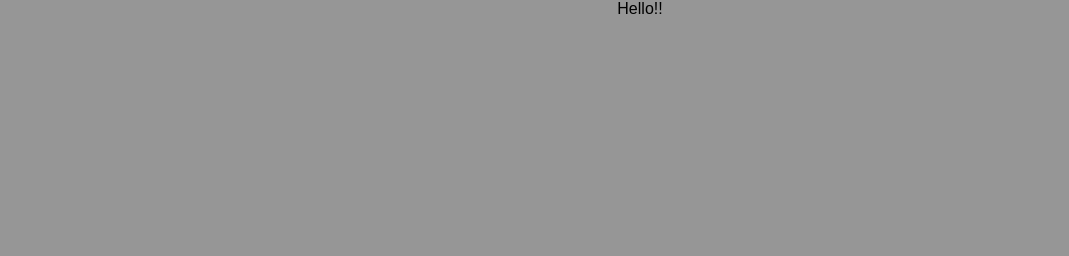
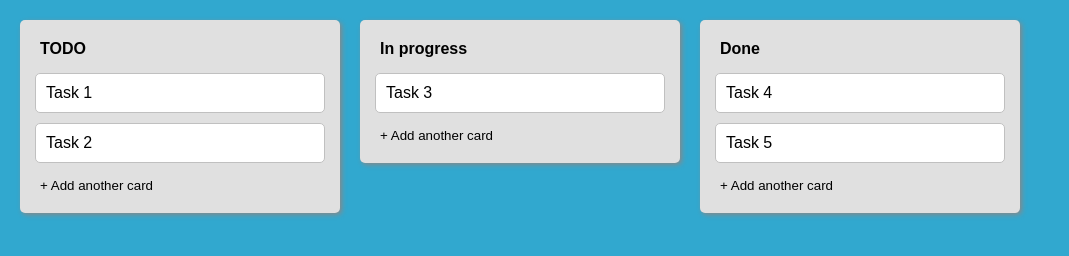
Before and after one commit to KeplerXIII/adv_web_cicd_6, a website built with webpack: page src/index.html in a window 1280 px wide. Shown: the whole page, without its empty margins (0-1069 px from the left). Built offline with nearby package versions, Linux system fonts and the light colour scheme.

Commit message:
add some css styles

```diff
--- a/src/css/style.css
+++ b/src/css/style.css
@@ -1,23 +1,53 @@
-* {
-	margin: 0 auto;
-	padding: 0;
-	box-sizing: border-box;
-}
-
 body {
-	display: flex;
-	flex-wrap: wrap;
-	background: #969696;
-	font-family: sans-serif;
+    font-family: Arial, sans-serif;
+    margin: 0;
+    padding: 0;
+    background-color: #31a8cf;
 }
 
 
-.container {
-	display: flex;
-	flex-direction: column;
+.board {
+    display: flex;
+    justify-content: flex-start;
+    margin: 20px;
 }
 
+.column {
+    width: 300px;
+    background-color: #e0e0e0;
+    border-radius: 5px;
+    padding: 10px;
+    box-shadow: 2px 2px 5px #888888;
+    display: inline-flex;
+    flex-direction: column;
+	margin-right: 20px;
+	min-width: 250px;
+	height: max-content;
+}
 
-.hidden {
-	display: none;
+.column h2 {
+    margin: 0;
+	font-size: 16px;
+    padding: 10px;
+    background-color: transparent;
+    border-radius: 5px 5px 0 0;
+    text-align: left;
 }
+
+.task {
+    margin: 5px;
+    padding: 10px;
+    background-color: #ffffff;
+    border: 1px solid #c0c0c0;
+    border-radius: 5px;
+    cursor: pointer;
+}
+
+.add-task-button {
+    background: transparent;
+    border: none;
+    padding: 10px;
+    text-align: left;
+    width: 100%;
+    cursor: pointer;
+}
--- a/src/index.html
+++ b/src/index.html
@@ -6,6 +6,24 @@
   <title>Trello</title>
 </head>
 <body>
-  <a>Hello!!</a>
+  <div class="board">
+    <div class="column" id="column1">
+        <h2>TODO</h2>
+        <div class="task" id="task1-1">Task 1</div>
+        <div class="task" id="task1-2">Task 2</div>
+        <button class="add-task-button">+ Add another card</button>
+    </div>
+    <div class="column" id="column2">
+        <h2>In progress</h2>
+        <div class="task" id="task2-1">Task 3</div>
+        <button class="add-task-button">+ Add another card</button>
+    </div>
+    <div class="column" id="column3">
+        <h2>Done</h2>
+        <div class="task" id="task3-1">Task 4</div>
+        <div class="task" id="task3-2">Task 5</div>
+        <button class="add-task-button">+ Add another card</button>
+    </div>
+  </div>
 </body>
 </html>
```
